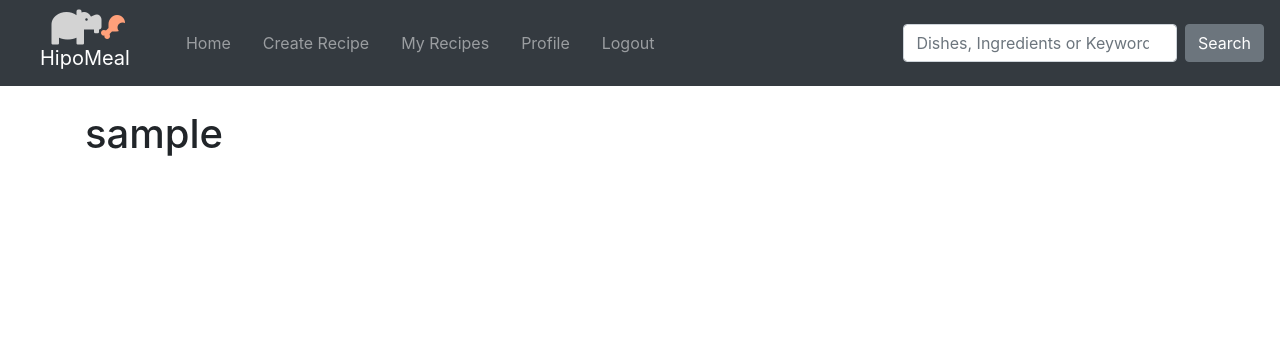
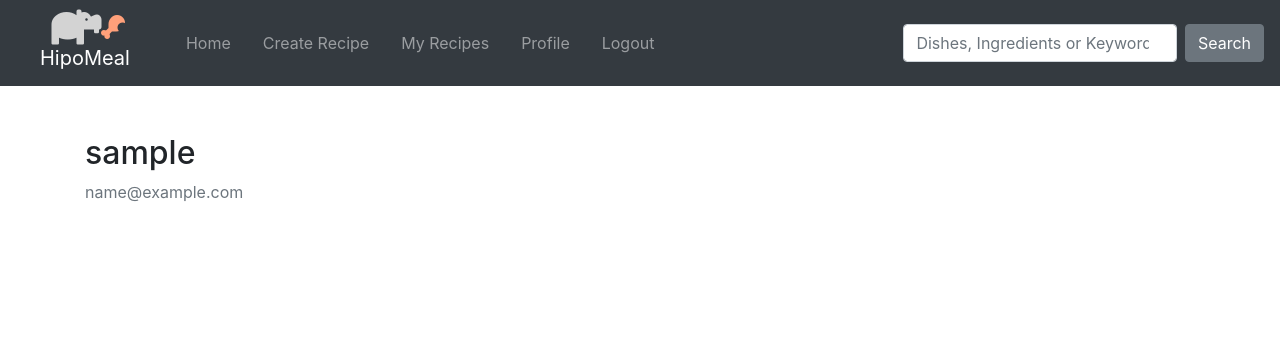
Before and after one commit to omerfarukabaci/hipo-meal, a Django app: page /profile/ in a window 1280 px wide. Shown: the top 346 px of the page. Run offline with Django 3.2, Linux system fonts and the light colour scheme; the visitor is signed in with stand-in values (Sample User, id 1); some libraries are stand-ins or nearby versions.

Commit message:
Create profile template and add default avatar

```diff
--- a/hipo_meal/users/templates/users/profile.html
+++ b/hipo_meal/users/templates/users/profile.html
@@ -2,5 +2,14 @@
 {% load crispy_forms_tags %}
 
 {% block content %}
-   <h1>{{ user.username }}</h1>
+    <div class="content-section">
+        <div class="media">
+            <img class="rounded-circle account-img" src="{{ user.profile.image.url }}">
+            <div class="media-body">
+                <h2 class="mt-4 account-heading">{{ user.username }}</h2>
+                <p class="text-secondary">{{ user.email }}</p>
+            </div>
+        </div>
+        <!-- FORM HERE -->
+    </div>
 {% endblock content %}
```
Also changed, not shown: hipo_meal/media/profile_pics/default_male.png (added).
